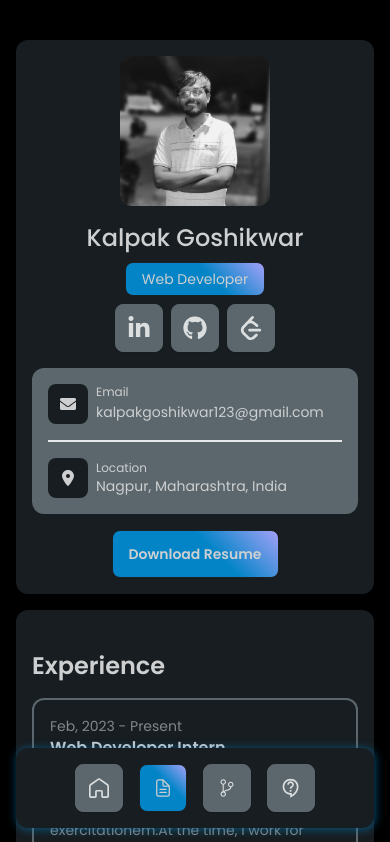
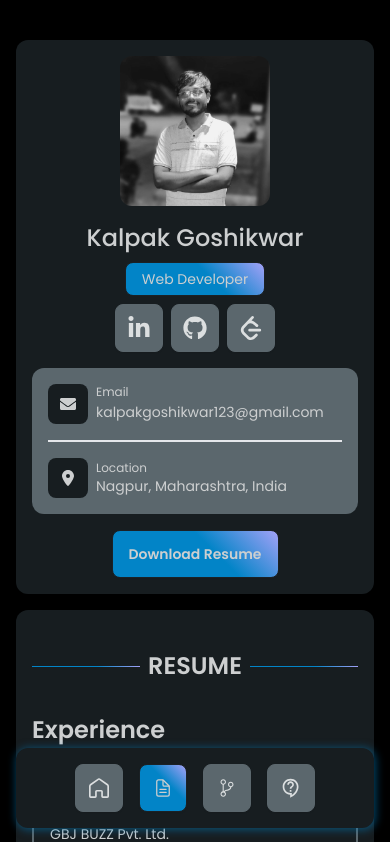
Before and after one commit to Kalpak43/new-portfolio, a Next.js app: page /resume in a window 390 px wide. Shown: the top 842 px of the page. Built offline with nearby package versions, Linux system fonts and the light colour scheme.

Commit message:
UPDATE: heading for mobile view

```diff
--- a/src/app/contact-me/page.tsx
+++ b/src/app/contact-me/page.tsx
@@ -1,5 +1,6 @@
 "use client";
 
+import Heading from "@/components/Heading";
 import React from "react";
 
 export default function ContactForm() {
@@ -31,6 +32,7 @@ export default function ContactForm() {
 
   return (
     <main className="py-6 lg:px-10 space-y-8" id="contact-me">
+      <Heading title="drop a message" />
       <form
         action=""
         className="grid grid-cols-1 md:grid-cols-2 gap-4"
--- a/src/app/resume/page.tsx
+++ b/src/app/resume/page.tsx
@@ -1,3 +1,4 @@
+import Heading from "@/components/Heading";
 import ProficienctLine from "@/components/ProficienctLine";
 import VolunteeringCard from "@/components/VolunteeringCard";
 import React from "react";
@@ -72,6 +73,7 @@ export default function page() {
 
   return (
     <main className="py-6 lg:px-10 space-y-8" id="resume">
+      <Heading title="Resume" />
       <div className="space-y-4">
         <h4 className="text-2xl font-[600]">Experience</h4>
         <div className="grid grid-cols-1 md:grid-cols-2 gap-4">
--- /dev/null
+++ b/src/components/Heading.tsx
@@ -0,0 +1,11 @@
+import React from "react";
+
+export default function Heading({ title }: { title: string }) {
+  return (
+    <div className="flex items-center gap-2 lg:hidden">
+      <div className="h-[1px] bg-gradient-blue flex-1"></div>
+      <h2 className="font-[600] uppercase block text-2xl">{title}</h2>
+      <div className="h-[1px] bg-gradient-blue flex-1"></div>
+    </div>
+  );
+}
```
